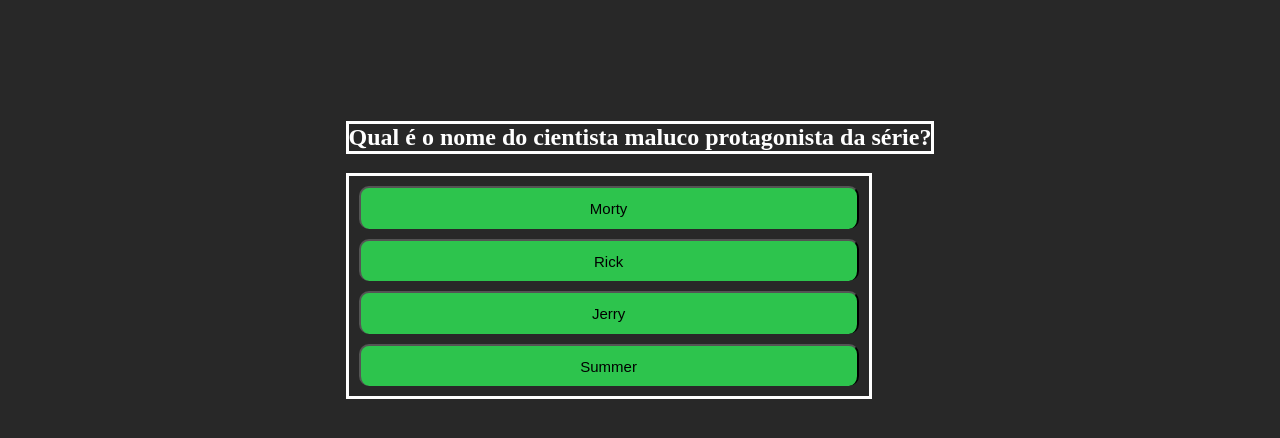
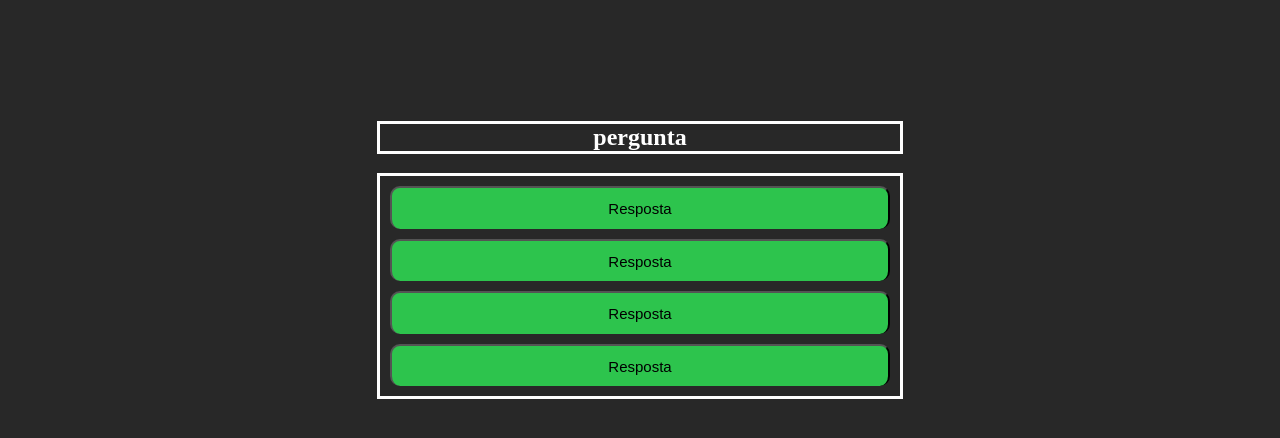
Before and after one commit to Fenrir-777/proj.fn.M2, a plain HTML site: page quiz.html in a window 1280 px wide. Shown: the part 80-518 px from the top of the page. Drawn offline with Linux system fonts and the light colour scheme.

Commit message:
removendo alteraçoes

```diff
--- a/quiz.html
+++ b/quiz.html
@@ -16,12 +16,13 @@
 
     <div class="caixa">
         <div>
-            <h2 class="pergunta">Qual é o nome do cientista maluco protagonista da série?</h2>
-        <div class="btnsCaixa">
-            <button class="btnResposta"> Morty </button>
-            <button class="btnResposta"> Rick </button>
-            <button class="btnResposta"> Jerry </button>
-            <button class="btnResposta"> Summer </button>
+            <h2 class="pergunta">pergunta</h2>
+            <div class="btnsCaixa">
+                <button class="btnResposta">Resposta</button>
+                <button class="btnResposta">Resposta</button>
+                <button class="btnResposta">Resposta</button>
+                <button class="btnResposta">Resposta</button>
+            </div>
             </div>
         </div>
     </div>
```
